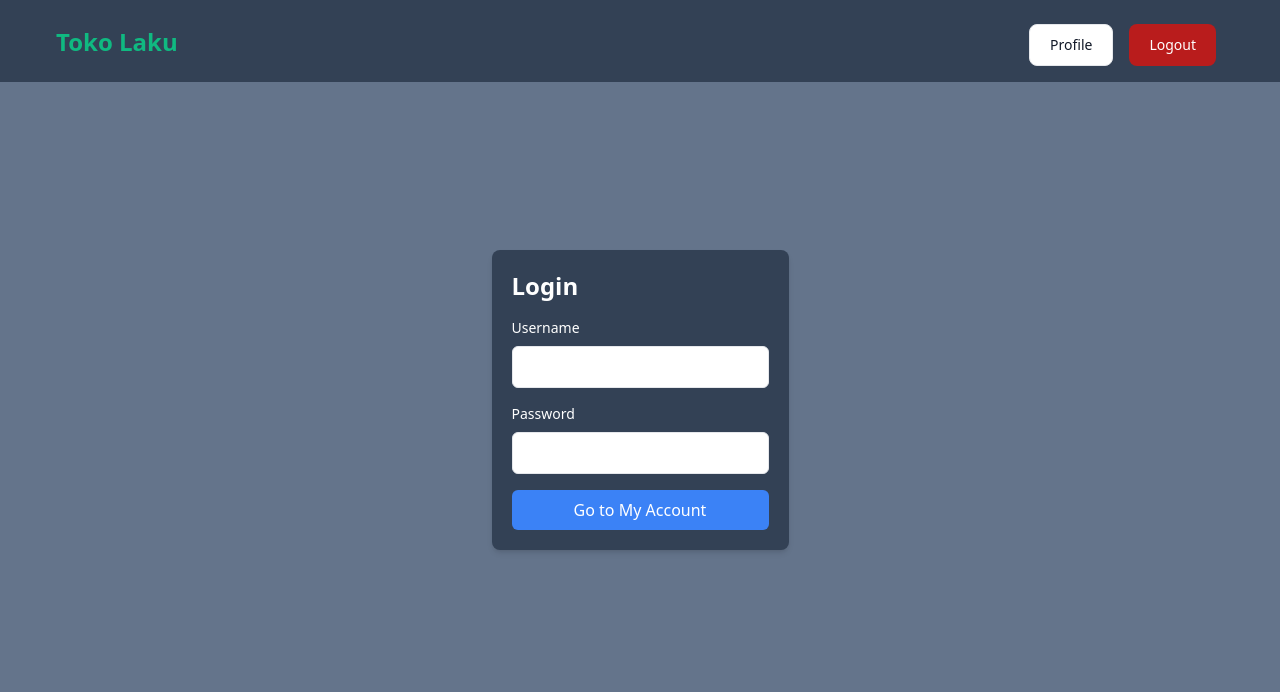
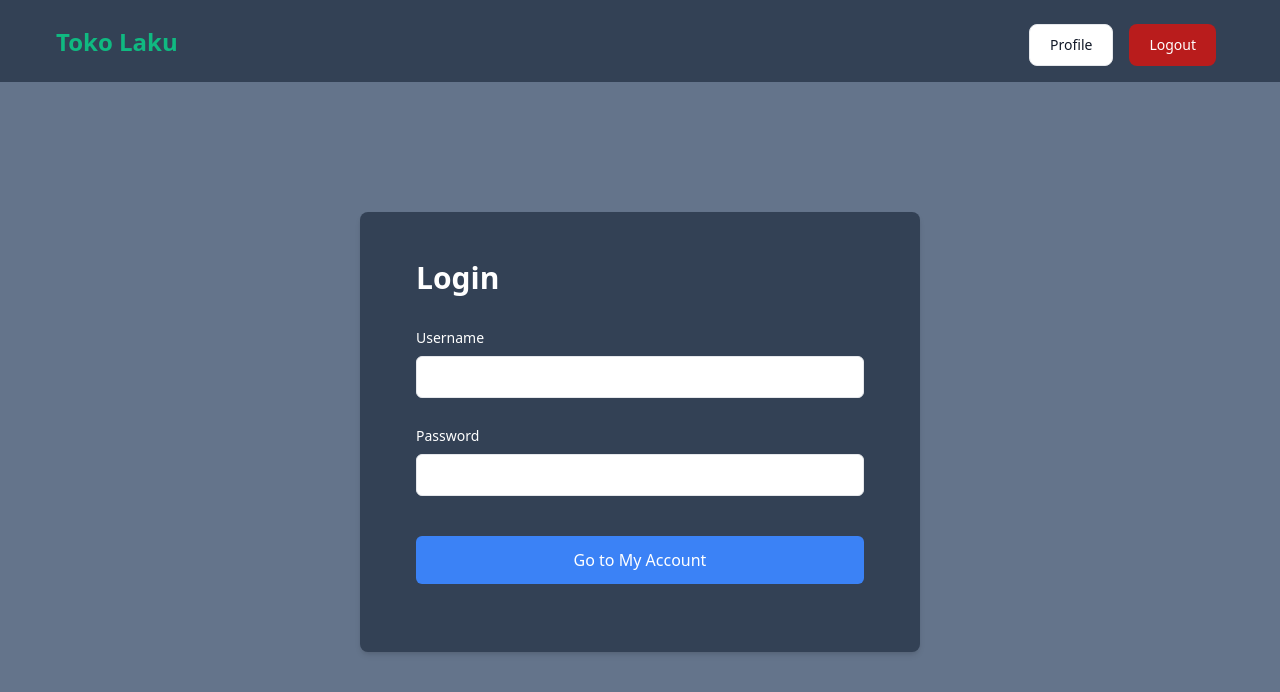
Before and after one commit to alfitof/kel2_crud, a Next.js app: page /login in a window 1280 px wide. Shown: the top 692 px of the page. Built offline with nearby package versions, Linux system fonts and the light colour scheme.

Commit message:
style: Change size login card

```diff
--- a/pages/login.js
+++ b/pages/login.js
@@ -3,7 +3,7 @@ import { useRouter } from "next/router";
 import Header from "@/components/Header";
 
 export default function Login() {
-    const router = useRouter();
+  const router = useRouter();
   const [username, setUsername] = useState("");
   const [password, setPassword] = useState("");
 
@@ -20,15 +20,15 @@ export default function Login() {
   };
 
   return (
-    <div className="flex items-center justify-center h-screen">
+    <div class="flex items-center justify-center h-screen">
       <Header />
-      <div className="flex flex-col items-center">
-        <div className="max-w-4xl bg-slate-700 p-5 rounded-lg shadow-md">
-          <h2 className="text-2xl text-white font-semibold mb-4">Login</h2>
-          <div className="mb-4">
+      <div class="flex flex-col mt-16 items-center">
+        <div class="max-w-4xl bg-slate-700 px-14 py-12 rounded-lg shadow-md w-[35rem] h-[27.5rem]">
+          <h2 class="text-3xl text-white font-semibold mb-8">Login</h2>
+          <div class="mb-4">
             <label
               htmlFor="username"
-              className="block mb-2 text-sm font-medium text-white"
+              class="block mb-2 text-sm font-medium text-white"
             >
               Username
             </label>
@@ -37,14 +37,14 @@ export default function Login() {
               id="username"
               value={username}
               onChange={handleUsernameChange}
-              className="w-full px-3 py-2 border rounded-md focus:outline-none focus:ring focus:border-blue-300"
+              class="w-full px-3 py-2 border rounded-md focus:outline-none mb-3 focus:ring focus:border-blue-300"
               required
             />
           </div>
-          <div className="mb-4">
+          <div class="mb-4">
             <label
               htmlFor="password"
-              className="block mb-2 text-sm font-medium text-white"
+              class="block mb-2 text-sm font-medium text-white"
             >
               Password
             </label>
@@ -53,13 +53,13 @@ export default function Login() {
               id="password"
               value={password}
               onChange={handlePasswordChange}
-              className="w-full px-3 py-2 border rounded-md focus:outline-none focus:ring focus:border-blue-300"
+              class="w-full px-3 py-2 border rounded-md mb-6 focus:outline-none focus:ring focus:border-blue-300"
               required
             />
           </div>
           <button
             type="submit"
-            className="w-full bg-blue-500 text-white py-2 px-4 rounded-md hover:bg-blue-600"
+            class="w-full bg-blue-500 text-white py-3 px-4 rounded-md hover:bg-blue-600"
             onClick={handleGoToMyAccount}
           >
             Go to My Account
@@ -68,4 +68,4 @@ export default function Login() {
       </div>
     </div>
   );
-};
+}
```
